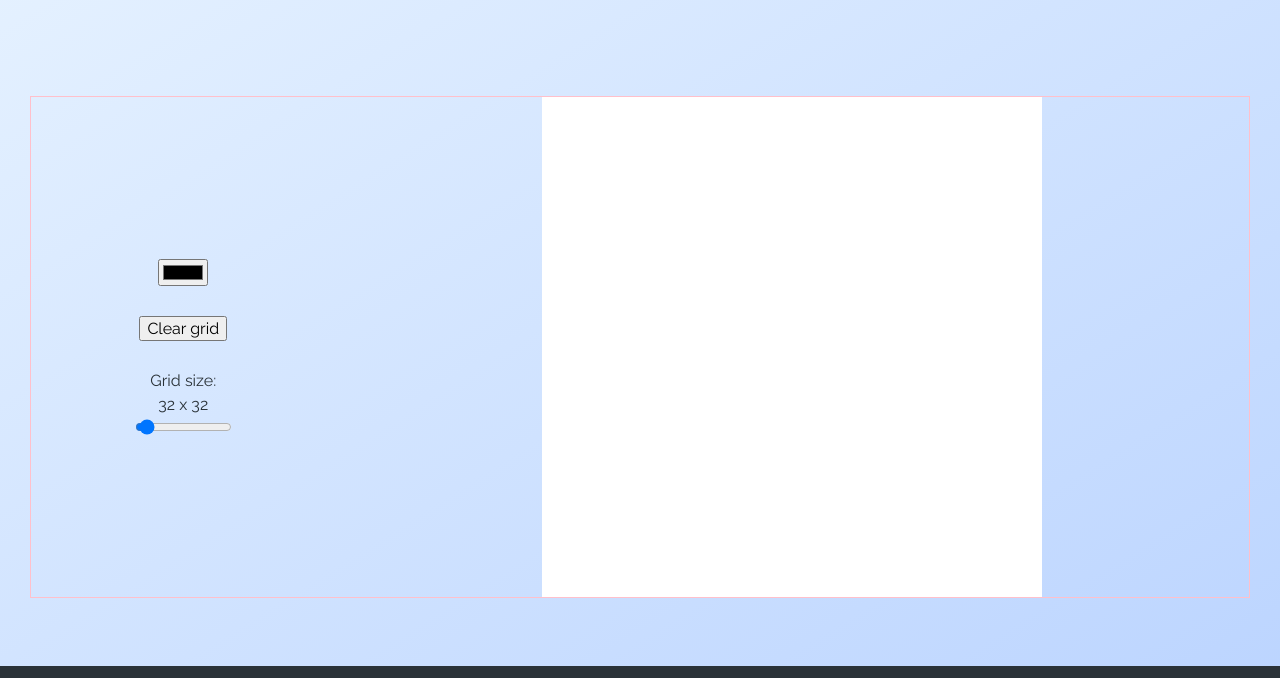
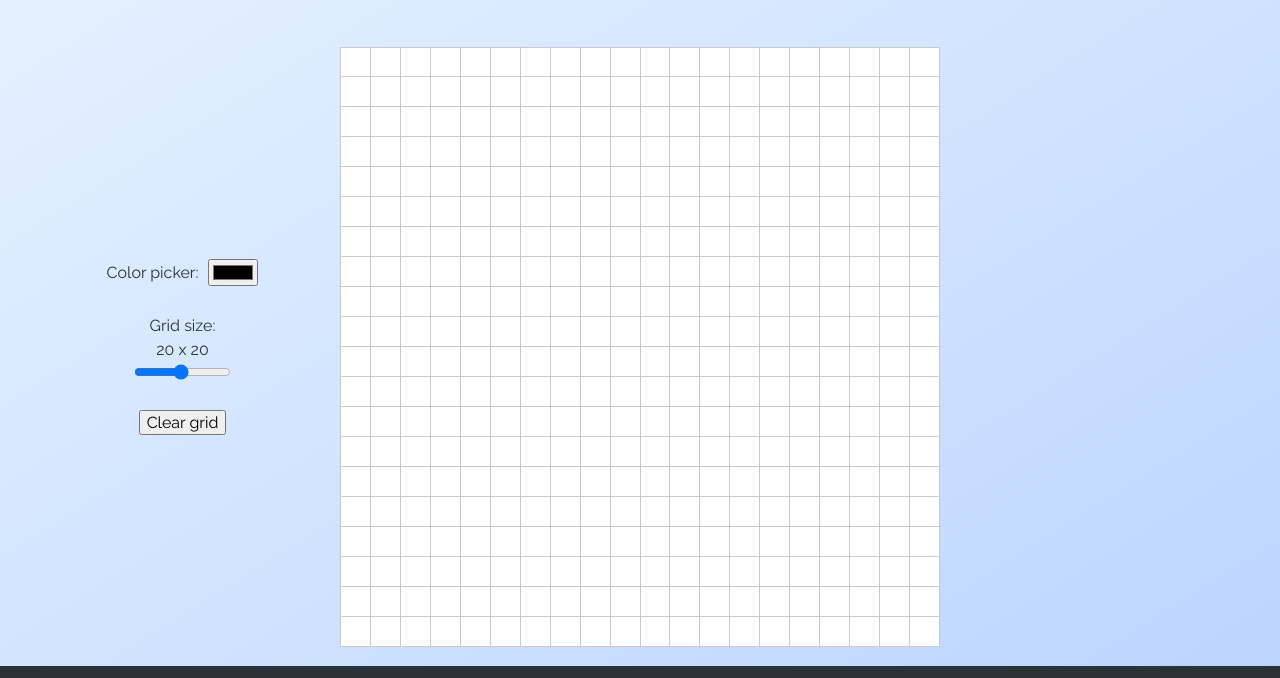
Before and after one commit to tyVespA/Etch-a-sketch, a plain HTML site: page index.html in a window 1280 px wide. Shown: the part 82-760 px from the top of the page. Drawn offline with Linux system fonts and the light colour scheme.

Commit message:
Add applyColor function and prevent dragging behaviour on grid

```diff
--- a/index.html
+++ b/index.html
@@ -54,16 +54,15 @@
 
     <main>
       <div class="main-content">
-        <div class="buttons">
-          <div class="color-picker-container"><input type="color" name="" id=""></div>
-
-          <button class="clear-grid">Clear grid</button>
-
-          <div class="range-container">
-            <label for="grid-size" class="grid-size-label"><span>Grid size:</span> <span class="grid-size-display">32 x 32</span></label>
-            <input type="range" id="grid-size" name="grid-siz" min="1" max="64" value="4">
-          </div>
-
+        <div class="buttons-container">
+            <div class="color-picker-container">
+              <label for="color-picker">Color picker:</label>
+              <input type="color" name="color-picker" id="color-picker"></div>
+              <div class="range-container">
+                <label for="grid-size" class="grid-size-label"><span>Grid size:</span> <span class="grid-size-display">20 x 20</span></label>
+                <input type="range" id="grid-size" name="grid-siz" min="1" max="40" value="20" autocomplete="off">
+              </div>
+              <button class="clear-grid">Clear grid</button>
         </div>
 
         <div class="grid-container">
--- a/script.js
+++ b/script.js
@@ -2,8 +2,19 @@ const grid = document.querySelector(".grid");
 const clearGridBtn = document.querySelector(".clear-grid");
 const slider = document.querySelector("#grid-size");
 let gridSizeDisplay = document.querySelector(".grid-size-display");
-// let gridSize = document.querySelector("#grid-size").value;
+let cells = grid.childNodes;
 
+createGrid(20, 20);
+
+// prevents dragging when mousedown
+grid.addEventListener("dragstart", (e) => {
+  e.preventDefault();
+})
+grid.addEventListener('drop', (e) => {
+  e.preventDefault();
+})
+
+// grabs grid size slider's value and calls createGrid passing it
 slider.addEventListener("input", () => {
   let sliderVal = slider.value;
   gridSizeDisplay.textContent = sliderVal + " x " + sliderVal;
@@ -17,7 +28,26 @@ function createGrid(rows, cols) {
   grid.style.setProperty('--grid-cols', cols);
   for (i = 0; i < (rows * cols); i++) {
     let cell = document.createElement("div");
-    cell.innerText = ("");
-    grid.appendChild(cell).className = "grid-item";
+    grid.appendChild(cell);
+    cell.classList.add("grid-item-border");
+    cell.setAttribute('draggable', false);
   };
+
+  cells = grid.childNodes;
 }
+
+// apply color
+let mouseDown = false
+grid.onmousedown = () => (mouseDown = true)
+grid.onmouseup = () => (mouseDown = false)
+
+cells.forEach((cell) => {
+  cell.addEventListener("mousedown", () => {
+    cell.style.cssText = ("background: black");
+  })
+  cell.addEventListener("mouseover", () => {
+    if (mouseDown == true) {
+      cell.style.cssText = ("background: black");
+    }
+  })
+})
--- a/style.scss
+++ b/style.scss
@@ -148,8 +148,8 @@ ul {
 //variables
 
 :root {
-  --grid-rows: 1;
-  --grid-cols: 1;
+  --grid-rows: 32;
+  --grid-cols: 32;
 }
 
 
@@ -160,13 +160,6 @@ ul {
   # MAIN
 \*------------------------------------*/
 
-// .main-and-footer-container {
-//   height: calc(100% - 109px);
-//   display: flex;
-//   flex-direction: column;
-//   justify-content: space-between;
-// }
-
 main {
   height: 100%;
   display: flex;
@@ -175,12 +168,11 @@ main {
 }
 
 .main-content {
-  border: 1px solid pink;
   display: grid;
-  grid-template-columns: 1fr 3fr;
+  grid-template-columns: 1fr 2fr 1fr;
   width: 100%;
 
-  .buttons {
+  .buttons-container {
     padding: 20px;
     display: flex;
     flex-direction: column;
@@ -191,7 +183,7 @@ main {
     .color-picker-container {
       display: flex;
       align-items: center;
-      gap: 5px;
+      gap: 10px;
       cursor: pointer;
 
       img {
@@ -220,19 +212,21 @@ main {
   }
 
   .grid-container {
-  // border: 1px solid black;
 
     .grid {
+      margin-inline: auto;
+      border-right: 1px solid rgb(202, 202, 202);
+      border-bottom: 1px solid rgb(202, 202, 202);
       background-color: white;
-      margin-inline: auto;
       display: grid;
-      width: 500px;
-      height: 500px;
+      width: 600px;
+      height: 600px;
+      grid-template-rows: repeat(var(--grid-rows), 1fr);
       grid-template-columns: repeat(var(--grid-cols), 1fr);
-      grid-template-rows: repeat(var(--grid-rows), 1fr);
 
-      .grid-item {
-        border: 1px solid rgb(202, 202, 202);
+      .grid-item-border {
+        border-top: 1px solid rgb(202, 202, 202);
+        border-left: 1px solid rgb(202, 202, 202);
       }
     }
   }
```
Also changed, not shown: style.css, 1 other file.
